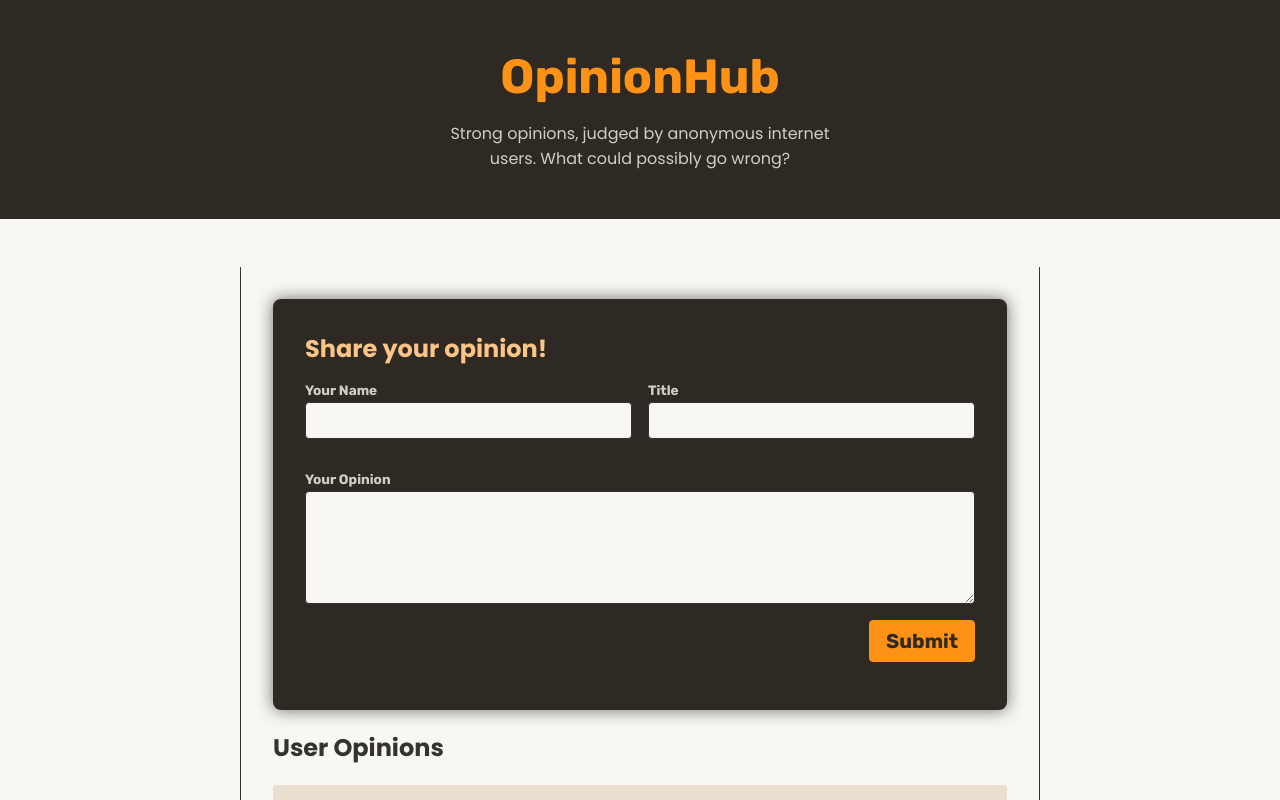
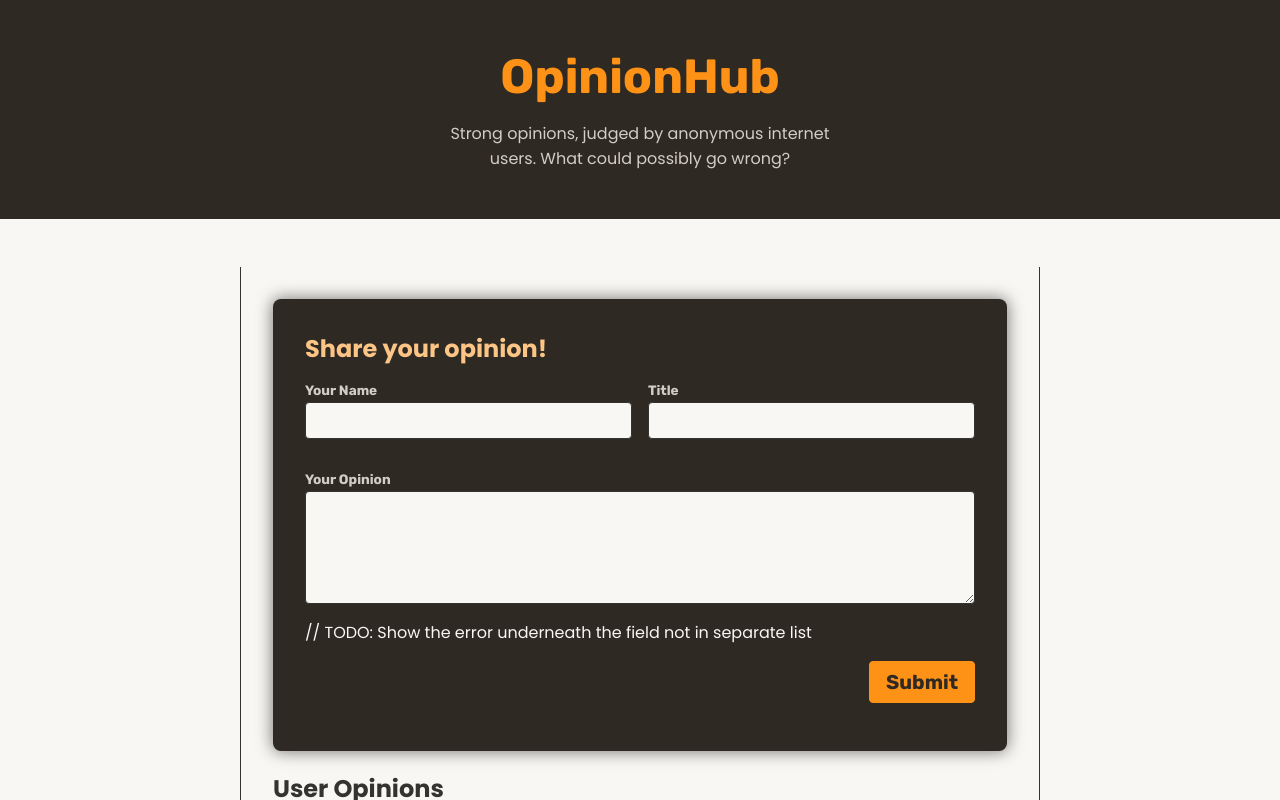
Before and after one commit to shivraj-roy/opinionHub, a React (Vite) app: page / in a window 1280 px wide. Shown: the top 800 px of the page. Built offline with nearby package versions, Linux system fonts and the light colour scheme; data requests are answered from the project's data file.

Commit message:
☑︎ add: implement opinion submission form with validation...

```diff
--- a/src/components/NewOpinion.jsx
+++ b/src/components/NewOpinion.jsx
@@ -1,24 +1,82 @@
+import { useActionState } from "react";
+
 export function NewOpinion() {
+   const shareOpinionAction = (prev, formData) => {
+      const userName = formData.get("userName");
+      const title = formData.get("title");
+      const body = formData.get("body");
+      const data = { userName, title, body };
+
+      let error = [];
+      if (userName.trim().length < 3) {
+         error.push("Name must be at least 3 characters long.");
+      }
+      if (title.trim().length < 3) {
+         error.push("Title must be at least 3 characters long.");
+      }
+      if (body.trim().length < 10) {
+         error.push("Opinion must be at least 10 characters long.");
+      }
+      if (error.length > 0) {
+         return { error, enteredValue: data };
+      }
+      // fetch("/api/opinions", {
+      //    method: "POST",
+      //    headers: { "Content-Type": "application/json" },
+      //    body: JSON.stringify(data),
+      // }).then(() => {
+      //    window.location.reload();
+      // });
+      console.log(data);
+      return { error: [] };
+   };
+   const [formState, formAction] = useActionState(shareOpinionAction, {
+      error: [],
+      enteredValue: {},
+   });
+
    return (
       <div id="new-opinion">
          <h2>Share your opinion!</h2>
-         <form>
+         <form action={formAction}>
             <div className="control-row">
                <p className="control">
                   <label htmlFor="userName">Your Name</label>
-                  <input type="text" id="userName" name="userName" />
+                  <input
+                     type="text"
+                     id="userName"
+                     name="userName"
+                     defaultValue={formState.enteredValue?.userName}
+                  />
                </p>
-
                <p className="control">
                   <label htmlFor="title">Title</label>
-                  <input type="text" id="title" name="title" />
+                  <input
+                     type="text"
+                     id="title"
+                     name="title"
+                     defaultValue={formState.enteredValue?.title}
+                  />
                </p>
             </div>
             <p className="control">
                <label htmlFor="body">Your Opinion</label>
-               <textarea id="body" name="body" rows={5}></textarea>
+               <textarea
+                  id="body"
+                  name="body"
+                  rows={5}
+                  defaultValue={formState.enteredValue?.body}
+               ></textarea>
             </p>
-
+            // TODO: Show the error underneath the field not in separate list
+            {formState.error.length > 0 && (
+               <ul className="errors">
+                  <p>Errors:</p>
+                  {formState.error.map((e, i) => (
+                     <li key={i}>{e}</li>
+                  ))}
+               </ul>
+            )}
             <p className="actions">
                <button type="submit">Submit</button>
             </p>
```
